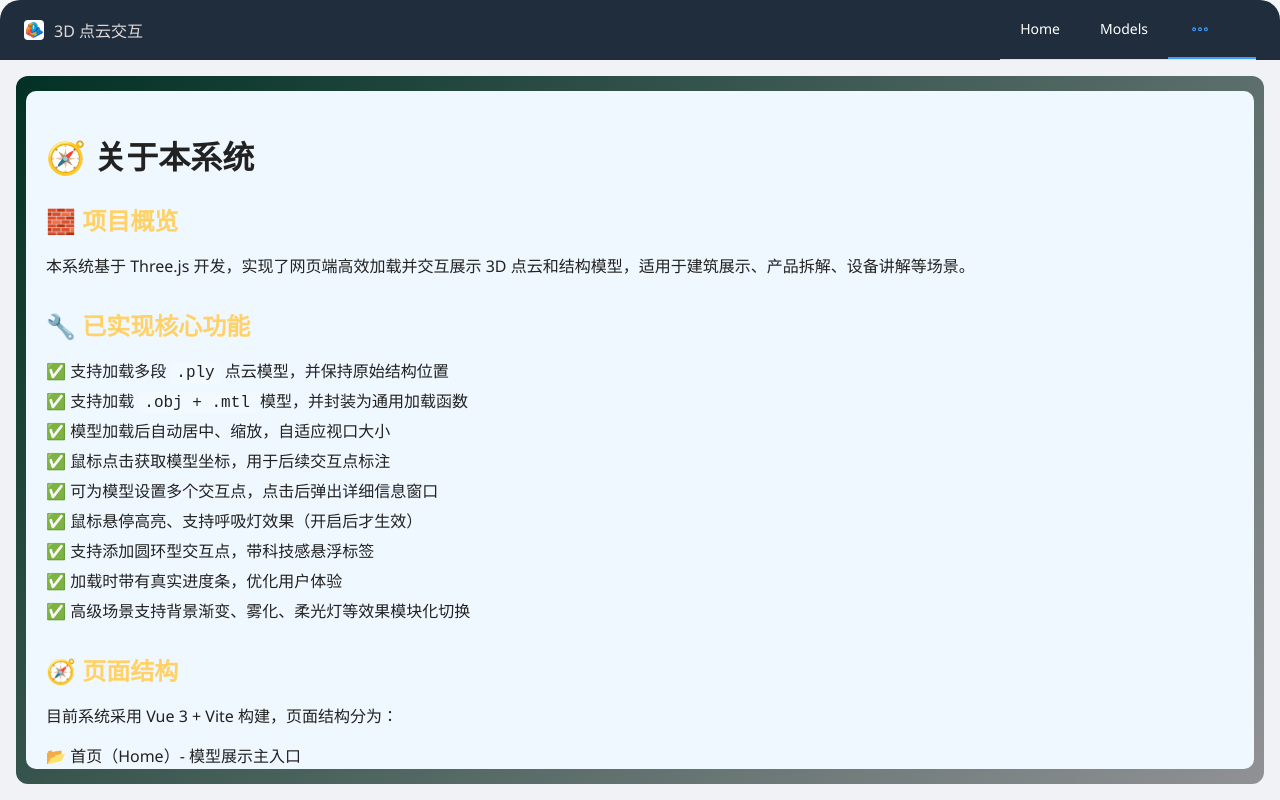
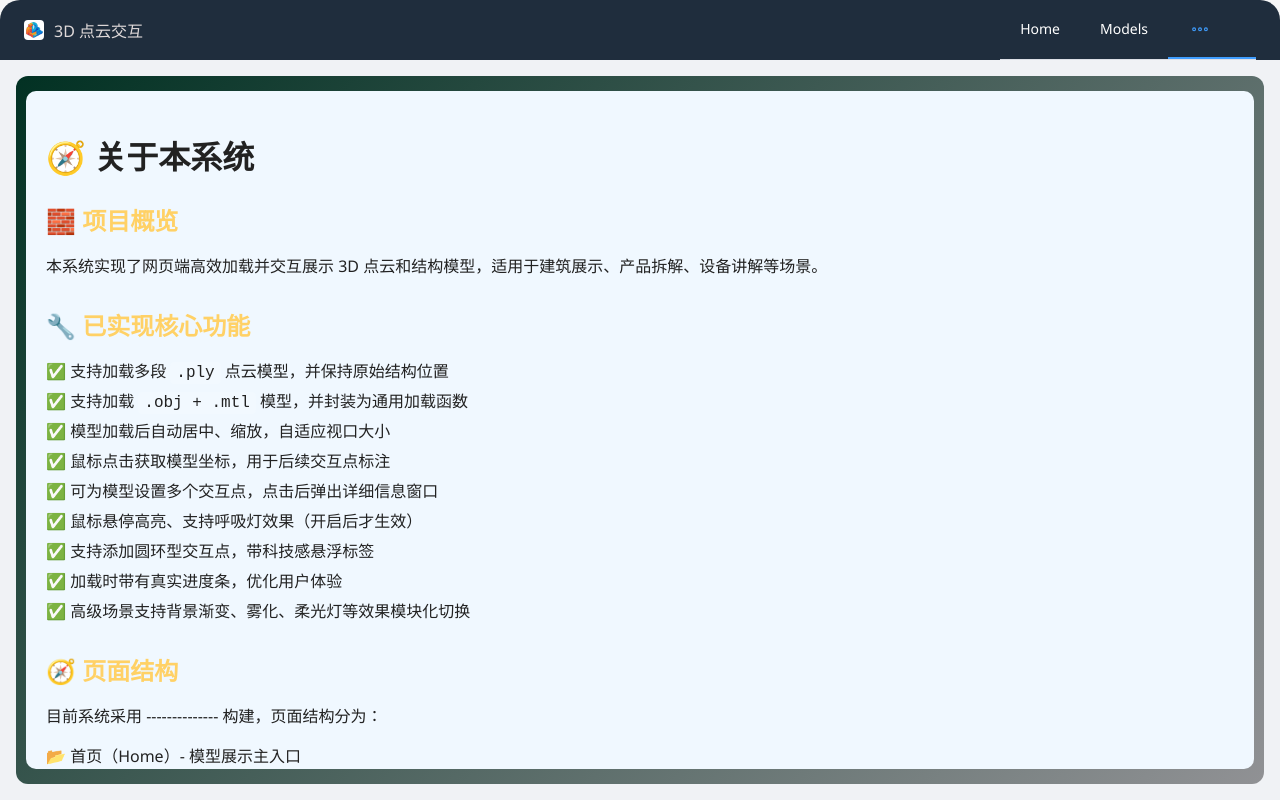
Before and after one commit to 191341025/model-viewer-3d, a Vue app: page /model-viewer-3d/about in a window 1280 px wide. Built offline with nearby package versions, Linux system fonts and the light colour scheme.

Commit message:
页面微调

```diff
--- a/src/views/About.vue
+++ b/src/views/About.vue
@@ -13,7 +13,7 @@
         <section class="section">
           <h2>🧱 项目概览</h2>
           <p>
-            本系统基于 Three.js 开发，实现了网页端高效加载并交互展示 3D 点云和结构模型，适用于建筑展示、产品拆解、设备讲解等场景。
+            本系统实现了网页端高效加载并交互展示 3D 点云和结构模型，适用于建筑展示、产品拆解、设备讲解等场景。
           </p>
         </section>
 
@@ -34,7 +34,7 @@
 
         <section class="section">
           <h2>🧭 页面结构</h2>
-          <p>目前系统采用 Vue 3 + Vite 构建，页面结构分为：</p>
+          <p>目前系统采用 -------------- 构建，页面结构分为：</p>
           <ul>
             <li>📂 首页（Home）- 模型展示主入口</li>
             <li>📂 模型页（Models）- 展示多个建筑/结构模型</li>
--- a/src/views/Home.vue
+++ b/src/views/Home.vue
@@ -6,12 +6,12 @@
       <div class="model-wrapper">
         <div class="model-box">
           <img src="@/assets/images/model-placeholder.png" class="model-image" />
-          <div class="info-card">
+          <!-- <div class="info-card">
             <div class="info-title">简介</div>
             <div class="info-desc">
-              本模型用于演示 Three.js 的加载与交互效果，适用于建筑结构展示、产品剖析等场景。<br />
+                本站点主要为点云模型提供交互效果，适用于建筑结构展示、产品剖析等场景。<br />
             </div>
-          </div>
+          </div> -->
         </div>
       </div>
     </div>
```
